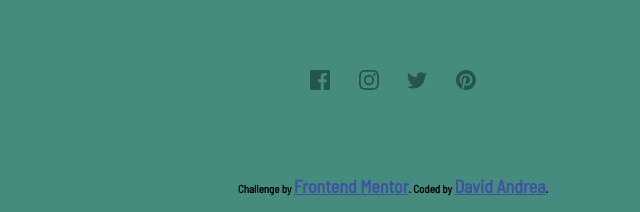
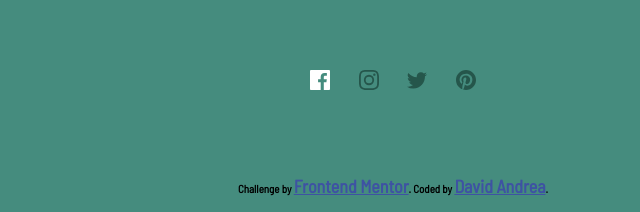
Before and after one commit to djblackett/sunnyside-agency-landing-page, a plain HTML site: page index.html in a window 1280 px wide. In both pictures the pointer is over the item 567 px from the left and 4268 px from the top of the page. Shown: the part 4187-4399 px from the top of the page, 247-887 px from the left. Drawn offline with Linux system fonts and the light colour scheme; files whose address does not match are found by name.

Commit message:
fix html issues

```diff
--- a/style.css
+++ b/style.css
@@ -369,7 +369,7 @@ footer {
   margin-bottom: 3.5rem;
 }
 
-#social-media-icons > a:hover {
+#social-media-icons > li:hover {
   fill: white;
 }
 
```
